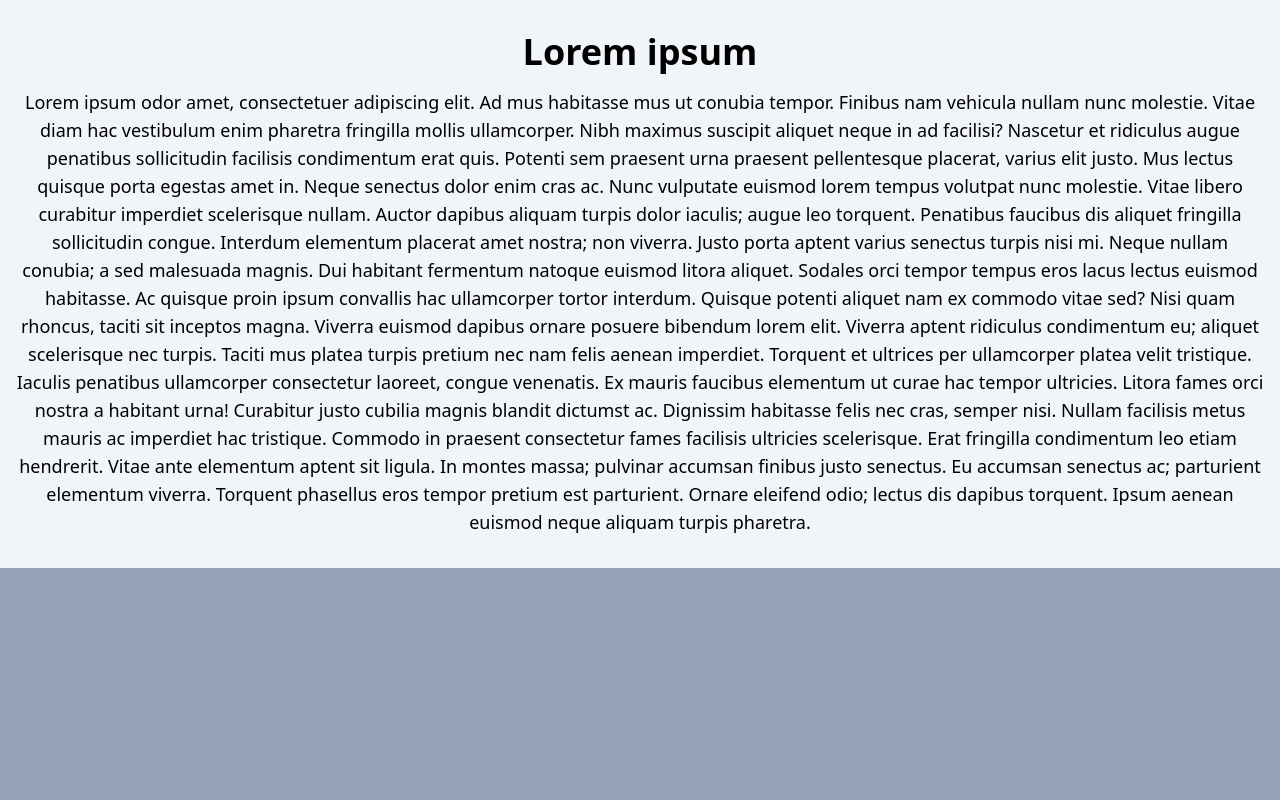
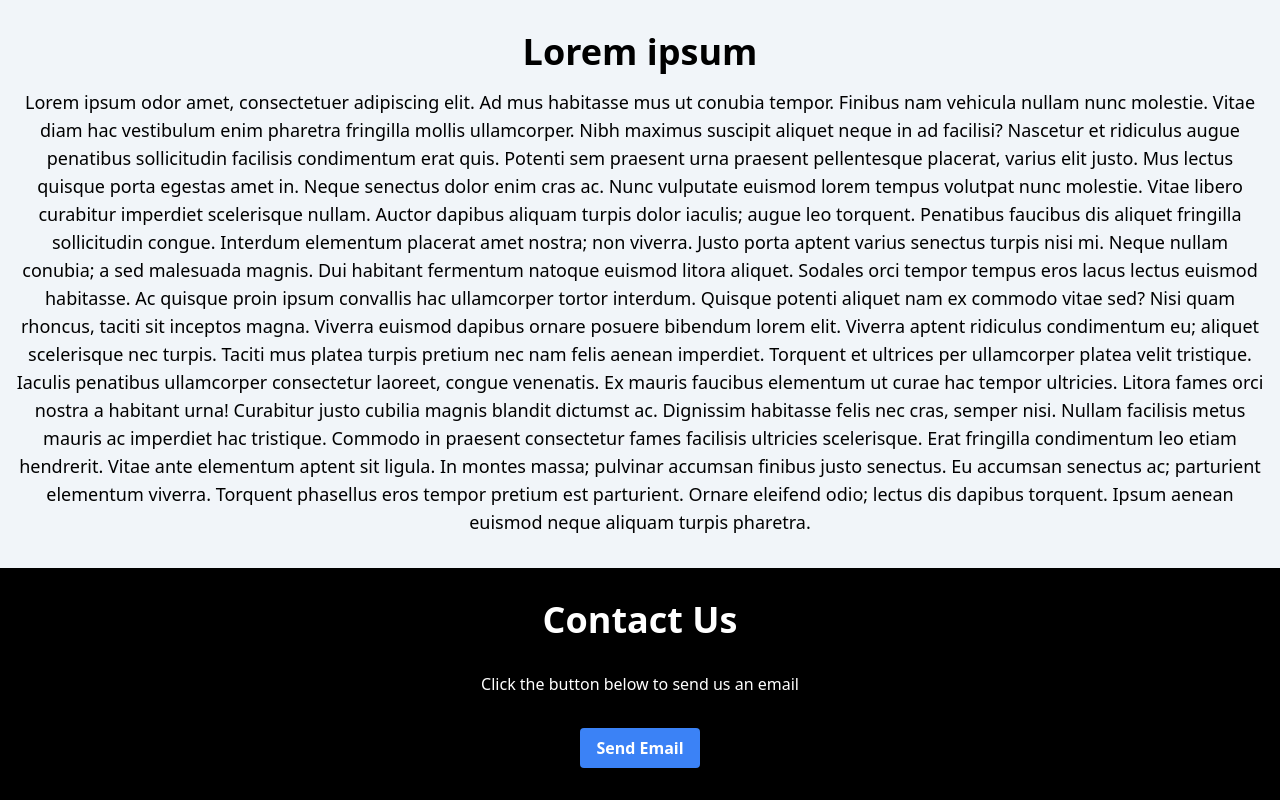
Before and after one commit to jdksloan/sam-html, a website built with Vite: page index.html in a window 1280 px wide. Shown: the part 952-1752 px from the top of the page. Before the commit the page ends 1520 px from the top, so only its background shows below. Built offline with nearby package versions, Linux system fonts and the light colour scheme.

Commit message:
Added the contact us button

```diff
--- a/index.html
+++ b/index.html
@@ -19,7 +19,7 @@
     </div>
   </div>
 
-  <div class="relative overflow-hidden px-4 bg-cover bg-center bg-grey" >
+  <div class="relative overflow-hidden bg-cover bg-center bg-grey" >
     <div class="relative z-10 flex items-center justify-center h-full">
       <div class="container px-4 py-8 text-black text-center">
         <h2 class="text-4xl font-bold">Lorem ipsum</h2>
@@ -51,6 +51,19 @@
       </div>
     </div>
   </div>
+  <div class="relative overflow-hidden bg-cover bg-center bg-black" >
+    <div class="relative z-10 flex items-center justify-center h-full">
+      <div class="container px-4 py-8 text-white text-center">
+        <h2 class="text-4xl font-bold">Contact Us</h2>
+        <p class="py-8">Click the button below to send us an email</p>
+        <a href="mailto:info@truestudy.net">
+            <button type="button" class="bg-blue-500 hover:bg-blue-700 text-white font-bold py-2 px-4 rounded">
+            Send Email
+            </button>
+        </a>
+      </div>
+    </div>
+  </div>
 </body>
 
 </html>
```
Also changed, not shown: src/output.css.
